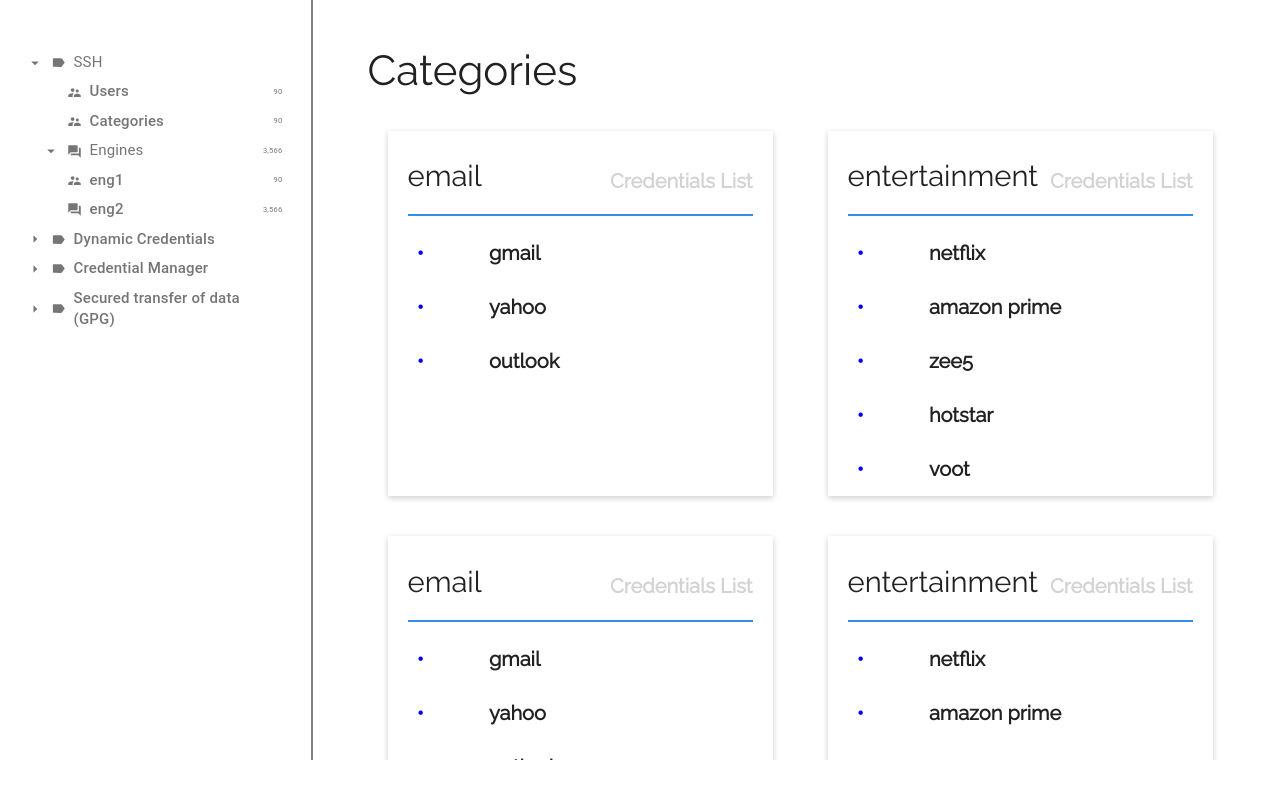
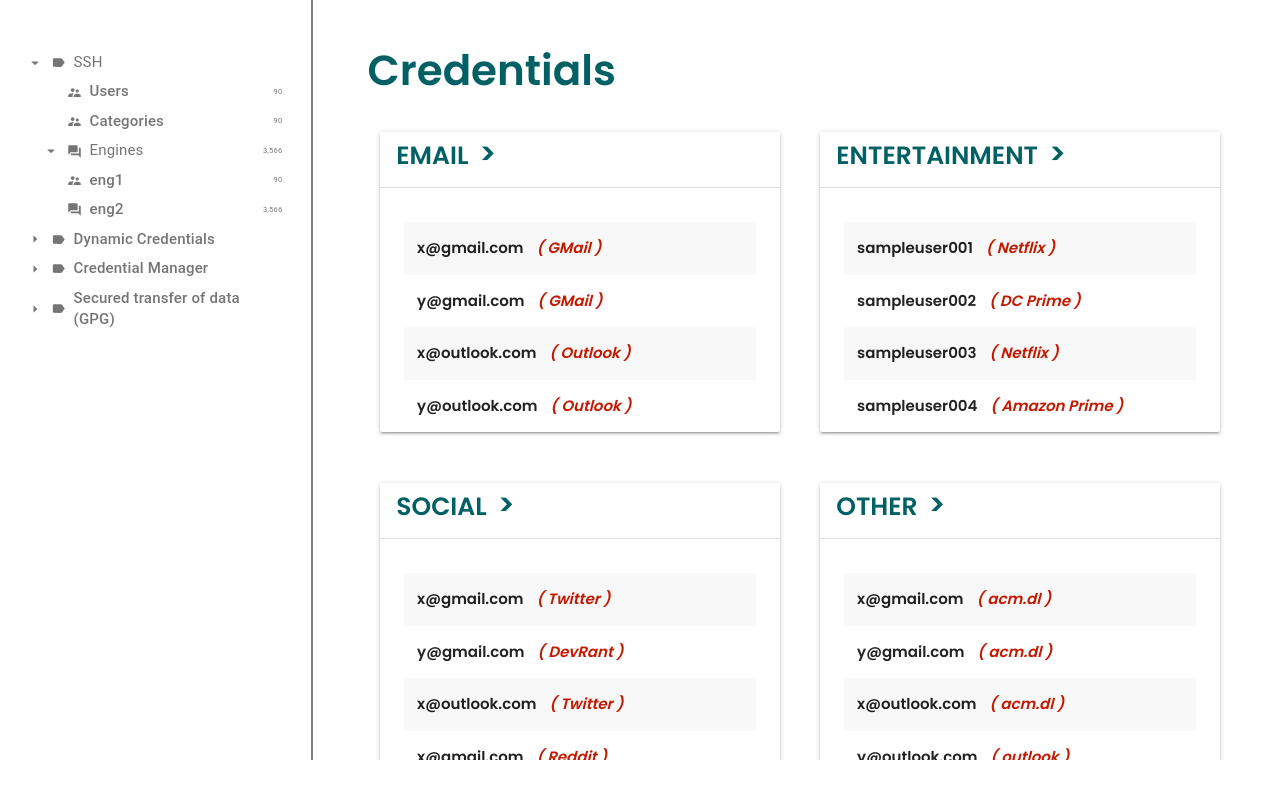
Before and after one commit to adwait-thattey/gringotts-ui, a React (Create React App) app: page /dashboard/kv in a window 1280 px wide. Built offline with nearby package versions, Linux system fonts and the light colour scheme.

Commit message:
kv engine page UI completed

```diff
--- /dev/null
+++ b/src/components/KV/CredCard/CredCard.js
@@ -0,0 +1,32 @@
+import React from "react";
+import './credcard.scss'
+import CredTable from "../CredTable/CredTable";
+class CredCard extends React.Component {
+    state = {};
+
+
+    render() {
+
+        return <div className="cred-card">
+            <div className="row">
+                <div className="col s12">
+                    <div className="card small">
+                        <span className="card-title cyan-text text-darken-4">
+                            <span className="cred-card__title title">
+                                {this.props.category.categoryName.toUpperCase()} <span className="cred-card__title_icon">&gt;</span>
+                            </span>
+                        </span>
+                        <div className="divider cred-card-divider" />
+                        <div className="card-content ">
+                            <div className="cred-card__content">
+                                <CredTable creds={this.props.category.creds} cat={this.props.category.categoryName} credClicked={this.props.credClicked} />
+                            </div>
+                        </div>
+                    </div>
+                </div>
+            </div>
+        </div>
+    }
+}
+
+export default CredCard;
--- /dev/null
+++ b/src/components/KV/CredCard/credcard.scss
@@ -0,0 +1,116 @@
+.cred-card {
+    margin: 2vh 1vw 1vh 1vw;
+
+    font-size: 1.5rem;
+
+    padding: 0;
+
+    font-family: 'Poppins', sans-serif;
+    font-weight: bold;
+
+    &__title {
+        margin-left: 2vh;
+        font-size: 2.5rem;
+        padding-top: 1rem;
+        font-weight: bold;
+
+        &_icon {
+
+            padding-left: 0.5rem;
+            font-family: 'Poppins', sans-serif;
+            font-size: 3rem;
+            font-weight: bold;
+        }
+    }
+
+    &__content {
+        max-height: 200px;
+        overflow: auto;
+    }
+}
+
+.category-table {
+
+}
+.cred-card-divider {
+    margin-top: 1rem;
+    margin-bottom: 1rem;
+}
+
+a, u {
+    text-decoration: inherit;
+    color: inherit;
+}
+
+.cred-cell {
+    transition: .5s all;
+    padding-left: 1vw;
+
+    width:100%;
+    &:hover {
+        padding-left: 2vw;
+        cursor: pointer;
+        color: #283593;
+        //text-decoration: underline;
+
+    }
+
+    &:hover::before {
+        content: '>  ';
+        padding-right: 0.5vw;
+        text-decoration: none;
+        font-size: 1.5rem;
+    }
+    &__link {
+
+    }
+
+    &__key {
+
+    }
+
+    &__provider {
+        padding-left: 1vw;
+        font-style: italic;
+        color : #c31900;
+    }
+}
+.page-title {
+    font-family: 'Poppins', sans-serif;
+    font-weight: bold;
+    //text-decoration: underline;
+}
+
+.secret-modal {
+    height: 40vh;
+    font-size: 2rem;
+    font-family: 'Poppins', sans-serif;
+
+    &__content {
+
+        &_heading {
+            font-weight: bold;
+            font-style: italic;
+            font-size: 2.5rem;
+        }
+
+        &_secret-container {
+            margin-top: 3vh;
+            font-weight: bold;
+            margin-bottom: 2vh;
+        }
+
+        &_secret {
+            font-style: italic;
+        }
+    }
+
+    &__footer {
+        height: 10vh;
+        bottom: 5vh;
+    }
+}
+
+.reveal-icon {
+    font-size: 3rem;
+}
--- /dev/null
+++ b/src/components/KV/CredTable/CredTable.js
@@ -0,0 +1,26 @@
+import React from "react";
+
+class CredTable extends React.Component {
+    state = {}
+
+    render() {
+
+        const transformedCells = this.props.creds.map(cred => {
+            return <td className="cred-cell" onClick={() => this.props.credClicked(cred)}>
+                <a href="javascript:void(0)" className="cred-cell-link">
+                    <span className="cred-cell__key">{cred.key}</span>
+                    <span className="cred-cell__provider">( {cred.provider} )</span>
+                </a>
+            </td>
+        });
+
+        const credRows = transformedCells.map(cell => <tr>{cell}</tr>);
+        return <table className="responsive-table striped category-table">
+            <tbody>
+            {credRows}
+            </tbody>
+        </table>
+    }
+}
+
+export default CredTable;
--- a/src/containers/kv/index.js
+++ b/src/containers/kv/index.js
@@ -1,58 +1,149 @@
-import React, { Component } from 'react';
-import { Row, Col } from 'react-materialize';
+import React, {Component} from 'react';
+import {Row, Col} from 'react-materialize';
 import classes from './style.module.css';
 import Card from '../../components/DashboardItems/Card/index';
 import Tree from '../../components/TreeView/tree';
+import CredCard from "../../components/KV/CredCard/CredCard";
+import M from 'materialize-css';
 
 class Engine extends Component {
     state = {
-        categories: null
-    }
+        categories: [],
+        modalInstance: null,
+        selectedCred: null
+    };
+
 
     getCategories = () => {
         return [
             {
                 categoryName: "email",
-                creds: ["gmail", "yahoo", "outlook"]
+                creds: [
+                    {"provider": "GMail", "key": "x@gmail.com", "_id": "2432523"},
+                    {"provider": "GMail", "key": "y@gmail.com", "_id": "24dw2523"},
+                    {"provider": "Outlook", "key": "x@outlook.com", "_id": "243eqw523"},
+                    {"provider": "Outlook", "key": "y@outlook.com", "_id": "2432ewaw"},
+                    {"provider": "GMail", "key": "x@gmail.com", "_id": "24325aewad"}
+                ]
             },
             {
                 categoryName: "entertainment",
-                creds: ["netflix", "amazon prime", "zee5", "hotstar", "voot"]
+                creds: [
+                    {"provider": "Netflix", "key": "sampleuser001", "_id": "2432aed"},
+                    {"provider": "DC Prime", "key": "sampleuser002", "_id": "24dw252ed"},
+                    {"provider": "Netflix", "key": "sampleuser003", "_id": "243eqw52aa"},
+                    {"provider": "Amazon Prime", "key": "sampleuser004", "_id": "2432aewfdae"},
+                    {"provider": "HotStar", "key": "sampleuser005", "_id": "24325wededd"}
+                ]
             },
             {
-                categoryName: "email",
-                creds: ["gmail", "yahoo", "outlook"]
+                categoryName: "social",
+                creds: [
+                    {"provider": "Twitter", "key": "x@gmail.com", "_id": "24325dfs"},
+                    {"provider": "DevRant", "key": "y@gmail.com", "_id": "24dw2asds"},
+                    {"provider": "Twitter", "key": "x@outlook.com", "_id": "243eqwasd"},
+                    {"provider": "Reddit", "key": "x@gmail.com", "_id": "24325aewasd"}
+                ]
             },
             {
-                categoryName: "entertainment",
-                creds: ["netflix", "amazon prime", "zee5", "hotstar", "voot"]
+                categoryName: "other",
+                creds: [
+                    {"provider": "acm.dl", "key": "x@gmail.com", "_id": "2432sdas"},
+                    {"provider": "acm.dl", "key": "y@gmail.com", "_id": "24dw2asdas"},
+                    {"provider": "acm.dl", "key": "x@outlook.com", "_id": "243easda"},
+                    {"provider": "outlook", "key": "y@outlook.com", "_id": "2432ewaw"},
+                    {"provider": "gmail", "key": "x@gmail.com", "_id": "24325aewad"}
+                ]
             }
         ]
     }
 
-    componentDidMount () {
-        this.setState({ categories: this.getCategories() })
+    componentDidMount() {
+        this.setState({categories: this.getCategories()});
+
+        var elems = document.querySelectorAll('.modal');
+        var instances = M.Modal.init(elems, {
+            inDuration: 300,
+            outDuration: 500
+        });
+        this.setState({modalInstance: instances});
+
     }
 
+    retrieveSecret = cred => {
+      // get secret
+      return "supersecret005"
+    };
+
+    secretRevealClicked = () => {
+        const cred = this.state.selectedCred;
+        this.setState({selectedCred:{
+                provider: cred.provider,
+                key: cred.key,
+                "_id": cred["_id"],
+                secret: this.retrieveSecret(cred)
+            }})
+    };
+
+    secretCopyCLicked = () => {
+        const cred = this.state.selectedCred;
+        const secret = this.retrieveSecret(cred);
+        const curComponent = this;
+        navigator.clipboard.writeText(secret).then(function() {
+            console.log('Async: Copying to clipboard was successful!');
+            curComponent.setState({selectedCred:{
+                    provider: cred.provider,
+                    key: cred.key,
+                    "_id": cred["_id"],
+                    secret: "copied to clipboard"
+                }})
+        }, function(err) {
+            console.error('Async: Could not copy text: ', err);
+        });
+    };
+
+    credClicked = cred => {
+        console.log(this.state.modalInstance);
+
+        this.setState({selectedCred:{...cred, secret:"*******"}});
+
+        this.state.modalInstance[0].open();
+        console.log("Cred clicked", this.state.selectedCred);
+
+    };
+
     render() {
-        const { categories } = this.state;
-
+        let {selectedCred} = this.state;
+        if(!selectedCred){
+            selectedCred = {
+                key: "No Credential Selected",
+                provider: "Not selected",
+                "_id=":"none",
+                secret:"*******"
+            }
+        }
+        const {categories} = this.state;
+        const credCards = categories.map(cat => {
+            return <CredCard category={cat} key={cat.categoryName} credClicked={this.credClicked}/>
+            // return <CredCard />
+        });
         return (
+            <React.Fragment>
                 <Row>
                     <div className={classes.wrapper}>
                         <Col l={3}>
-                        <aside>
+                            <aside className="hide-on-med-and-down">
                                 <section className={classes.leftside}>
                                     <h1>
-                                    <Tree />
+                                        <Tree/>
                                     </h1>
                                 </section>
                             </aside>
                         </Col>
-                    <Col l={9}>
+                        <div className="col l9 s12">
                             <section className={classes.rightside}>
-                            <h1>Categories</h1>
-                            <Row className={classes.customRow}>
+                                <h1 className="cyan-text text-darken-4 title page-title">Credentials</h1>
+                                {/*<Row className={classes.customRow}>
                                     {categories && categories.map((category, index) => (
                                         <Col l={6} key={index}>
                                             <div className={classes.cardWrapper}>
@@ -63,11 +154,38 @@
                                             </div>
                                         </Col>
                                     ))}
-                            </Row>
+                                </Row>*/}
+                                <div className="row">
+                                    {credCards.map(cc => <div className="col s12 m6">{cc}</div>)}
+                                </div>
                             </section>
-                    </Col>
+                        </div>
                     </div>
                 </Row>
+                <div id="credModel" className="modal bottom-sheet secret-modal">
+                    <div className="modal-content secret-model__content">
+                        <div className="secret-modal__content_heading">
+                            <span className="cred-cell__key">{selectedCred.key}</span>
+                            <span className="cred-cell__provider">( {selectedCred.provider})</span>
+                        </div>
+                        <div className="secret-modal__content_secret-container">
+                                <span>Secret : </span> <span className="secret-modal__content_secret">{selectedCred.secret}</span>
+                        </div>
+                        <div>
+                            <div className="btn waves-effect cyan darken-4" onClick={this.secretRevealClicked}> <i className="material-icons reveal-icon">remove_red_eye</i> &nbsp;&nbsp;Reveal</div> &nbsp;&nbsp;
+                            <div className="btn waves-effect cyan darken-4" onClick={this.secretCopyCLicked}> <i className="material-icons reveal-icon">filter_none</i> &nbsp;&nbsp;Copy</div>
+
+                        </div>
+                    </div>
+
+                    <div className="divider cred-card-divider" />
+                    <div className="modal-footer secret-modal__footer">
+                        <a href="#!" className="modal-close waves-effect waves-red btn red darken-4">Close</a>
+                    </div>
+                </div>
+
+            </React.Fragment>
+
         );
     }
 }
--- /dev/null
+++ b/src/utils/axios.js
@@ -0,0 +1,6 @@
+import axios from 'axios';
+
+export default axios.create({
+    baseURL: "http://localhost:8000/",
+    responseType: "json"
+})
```
Lines whose indentation alone changed are shown as unchanged.
